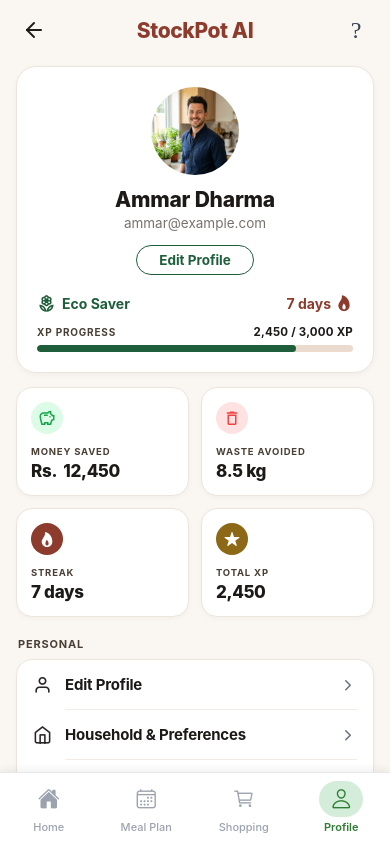
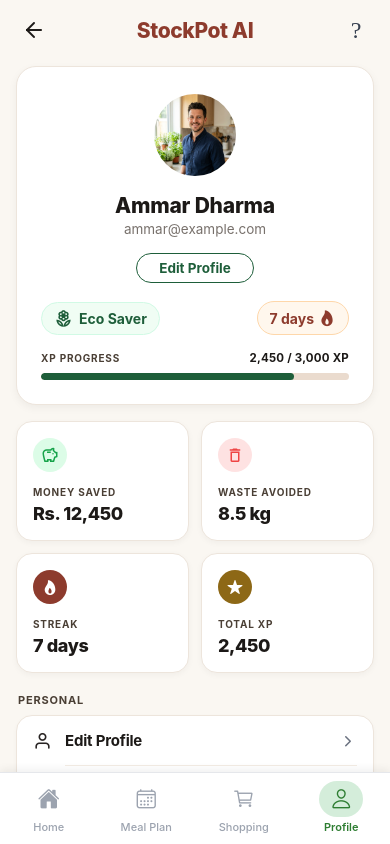
Before and after one commit to StockPot-Ai/StockPot-Final-UI, a React Native app: screen / in a window 390 px wide. Both pictures are taken after a click on the tab "Profile". Built offline with nearby package versions, Linux system fonts and the light colour scheme.

Commit message:
Improved account page cards

```diff
--- a/src/components/account/ProfileCard.js
+++ b/src/components/account/ProfileCard.js
@@ -84,23 +84,25 @@ const styles = StyleSheet.create({
     borderRadius: 20,
     marginHorizontal: 16,
     marginTop: 4,
-    marginBottom: 14,
-    paddingVertical: 20,
-    paddingHorizontal: 18,
+    marginBottom: 16,
+    paddingVertical: 24,
+    paddingHorizontal: 20,
     alignItems: 'center',
     borderWidth: 1,
     borderColor: Colors.accountBorder,
-    shadowColor: 'rgba(0,0,0,0.04)',
-    shadowOffset: { width: 0, height: 2 },
+    shadowColor: 'rgba(0,0,0,0.05)',
+    shadowOffset: { width: 0, height: 3 },
     shadowOpacity: 1,
-    shadowRadius: 6,
-    elevation: 2,
+    shadowRadius: 8,
+    elevation: 3,
   },
   avatar: {
     width: 88,
     height: 88,
     borderRadius: 44,
-    marginBottom: 12,
+    marginBottom: 14,
+    borderWidth: 3,
+    borderColor: '#FFFFFF',
   },
   name: {
     fontSize: 21,
@@ -108,12 +110,14 @@ const styles = StyleSheet.create({
     color: Colors.accountTextPrimary,
     letterSpacing: -0.2,
     marginBottom: 3,
+    textAlign: 'center',
   },
   email: {
     fontSize: 13.5,
     fontWeight: '400',
     color: Colors.accountTextSecondary,
-    marginBottom: 14,
+    marginBottom: 16,
+    textAlign: 'center',
   },
   editBtn: {
     borderWidth: 1.5,
@@ -134,13 +138,19 @@ const styles = StyleSheet.create({
     flexDirection: 'row',
     justifyContent: 'space-between',
     alignItems: 'center',
-    marginBottom: 12,
-    paddingHorizontal: 2,
+    marginBottom: 16,
+    paddingHorizontal: 4,
   },
   ecoBadge: {
     flexDirection: 'row',
     alignItems: 'center',
     gap: 6,
+    backgroundColor: '#F0FDF4',
+    paddingHorizontal: 12,
+    paddingVertical: 6,
+    borderRadius: 20,
+    borderWidth: 1,
+    borderColor: '#D1FAE5',
   },
   ecoText: {
     fontSize: 14,
@@ -151,6 +161,12 @@ const styles = StyleSheet.create({
     flexDirection: 'row',
     alignItems: 'center',
     gap: 4,
+    backgroundColor: '#FFF7ED',
+    paddingHorizontal: 12,
+    paddingVertical: 6,
+    borderRadius: 20,
+    borderWidth: 1,
+    borderColor: '#FED7AA',
   },
   streakText: {
     fontSize: 14,
@@ -159,13 +175,13 @@ const styles = StyleSheet.create({
   },
   xpSection: {
     width: '100%',
-    paddingHorizontal: 2,
+    paddingHorizontal: 4,
   },
   xpLabelRow: {
     flexDirection: 'row',
     justifyContent: 'space-between',
     alignItems: 'center',
-    marginBottom: 6,
+    marginBottom: 8,
   },
   xpTitle: {
     fontSize: 10,
--- a/src/components/account/StatGrid.js
+++ b/src/components/account/StatGrid.js
@@ -8,13 +8,15 @@ const StatCard = ({ iconComponent, title, value, onPress }) => (
   <TouchableOpacity
     style={styles.card}
     onPress={onPress}
-    activeOpacity={0.7}
+    activeOpacity={0.75}
     accessibilityRole="button"
     accessibilityLabel={`${title}: ${value}`}
   >
     <View style={styles.iconWrapper}>{iconComponent}</View>
     <Text style={styles.title}>{title}</Text>
-    <Text style={styles.value}>{value}</Text>
+    <Text style={styles.value} numberOfLines={1} adjustsFontSizeToFit>
+      {value}
+    </Text>
   </TouchableOpacity>
 );
 
@@ -102,35 +104,38 @@ const styles = StyleSheet.create({
     flex: 1,
     backgroundColor: Colors.accountCardBg,
     borderRadius: 16,
-    padding: 14,
+    padding: 16,
     borderWidth: 1,
     borderColor: Colors.accountBorder,
-    shadowColor: 'rgba(0,0,0,0.03)',
+    shadowColor: 'rgba(0,0,0,0.04)',
     shadowOffset: { width: 0, height: 2 },
     shadowOpacity: 1,
-    shadowRadius: 5,
+    shadowRadius: 6,
     elevation: 2,
   },
+  iconWrapper: {
+    marginBottom: 0,
+  },
   iconCircle: {
-    width: 32,
-    height: 32,
-    borderRadius: 16,
+    width: 34,
+    height: 34,
+    borderRadius: 17,
     alignItems: 'center',
     justifyContent: 'center',
-    marginBottom: 12,
+    marginBottom: 14,
   },
   title: {
-    fontSize: 9.5,
+    fontSize: 10,
     fontWeight: '700',
     color: Colors.accountSectionHeader,
     letterSpacing: 0.8,
-    marginBottom: 4,
+    marginBottom: 5,
   },
   value: {
-    fontSize: 17,
+    fontSize: 18,
     fontWeight: '800',
     color: Colors.accountTextPrimary,
-    letterSpacing: -0.3,
+    letterSpacing: -0.4,
   },
 });
 
```
